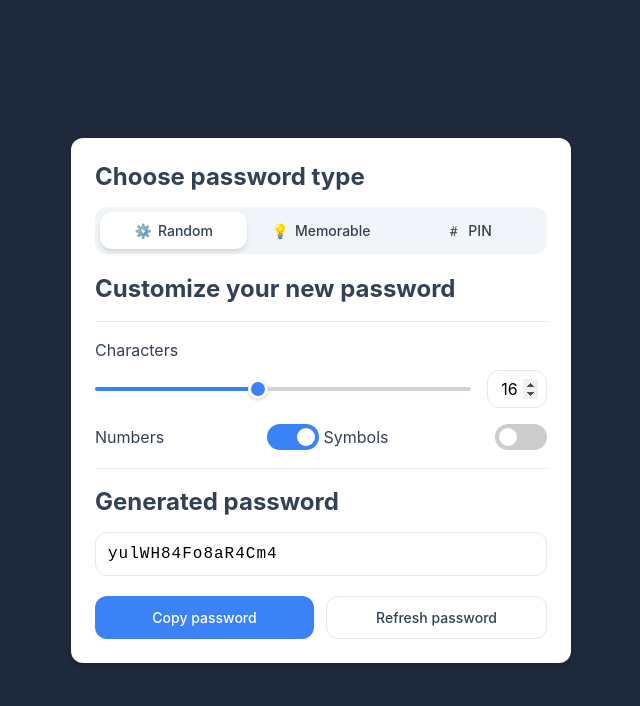
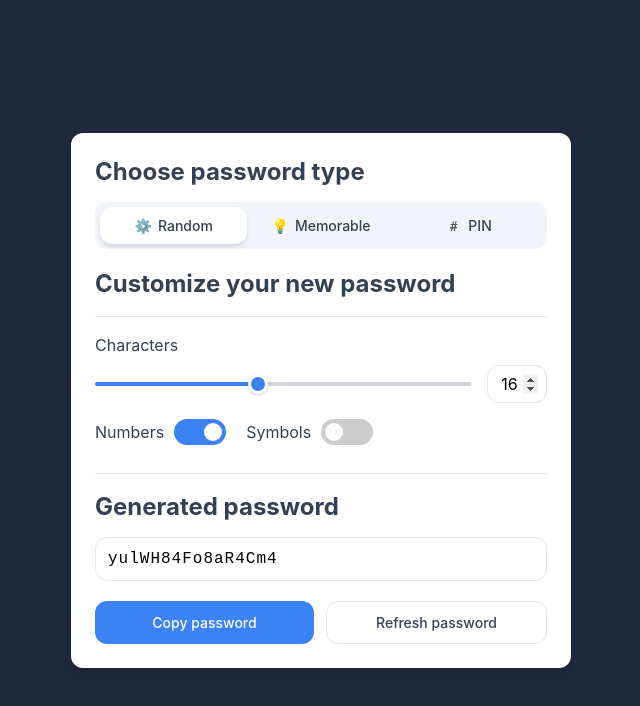
Before and after one commit to sht/passify, a plain HTML site: page index.html in a window 1280 px wide. Shown: the whole page, without its empty margins (319-959 px from the left). Drawn offline with Linux system fonts and the light colour scheme.

Commit message:
Improve toggle layout to match design
- Restructured HTML with a single row containing both toggles
- Added proper spacing between label and switch elements
- Created new toggle container classes for better layout control
- Fixed spacing to match provided screenshot design

```diff
--- a/css/styles.css
+++ b/css/styles.css
@@ -134,18 +134,21 @@ input[type="number"]::-webkit-inner-spin-button {
     opacity: 1;
 }
 
-.toggle-options {
-    display: flex;
-    flex-direction: row;
-    justify-content: flex-start;
-    gap: 5px;
+.toggle-container {
+    margin-bottom: 10px;
 }
 
-.toggle-option {
+.toggle-row {
     display: flex;
-    justify-content: space-between;
     align-items: center;
-    flex: 1;
+}
+
+.toggle-label {
+    margin-right: 10px;
+}
+
+.toggle-switch {
+    margin-right: 20px;
 }
 
 /* Toggle Switch */
--- a/index.html
+++ b/index.html
@@ -28,20 +28,22 @@
                 </div>
             </div>
 
-            <div class="toggle-options">
-                <div class="toggle-option">
-                    <label for="numbers">Numbers</label>
+            <div class="toggle-container">
+                <div class="toggle-row">
+                    <div class="toggle-label">Numbers</div>
+                    <div class="toggle-switch">
                         <label class="switch">
                             <input type="checkbox" id="numbers" checked>
                             <span class="slider round"></span>
                         </label>
                     </div>
-                <div class="toggle-option">
-                    <label for="symbols">Symbols</label>
+                    <div class="toggle-label">Symbols</div>
+                    <div class="toggle-switch">
                         <label class="switch">
                             <input type="checkbox" id="symbols">
                             <span class="slider round"></span>
                         </label>
+                    </div>
                 </div>
             </div>
         </div>
```
Lines whose indentation alone changed are shown as unchanged.
